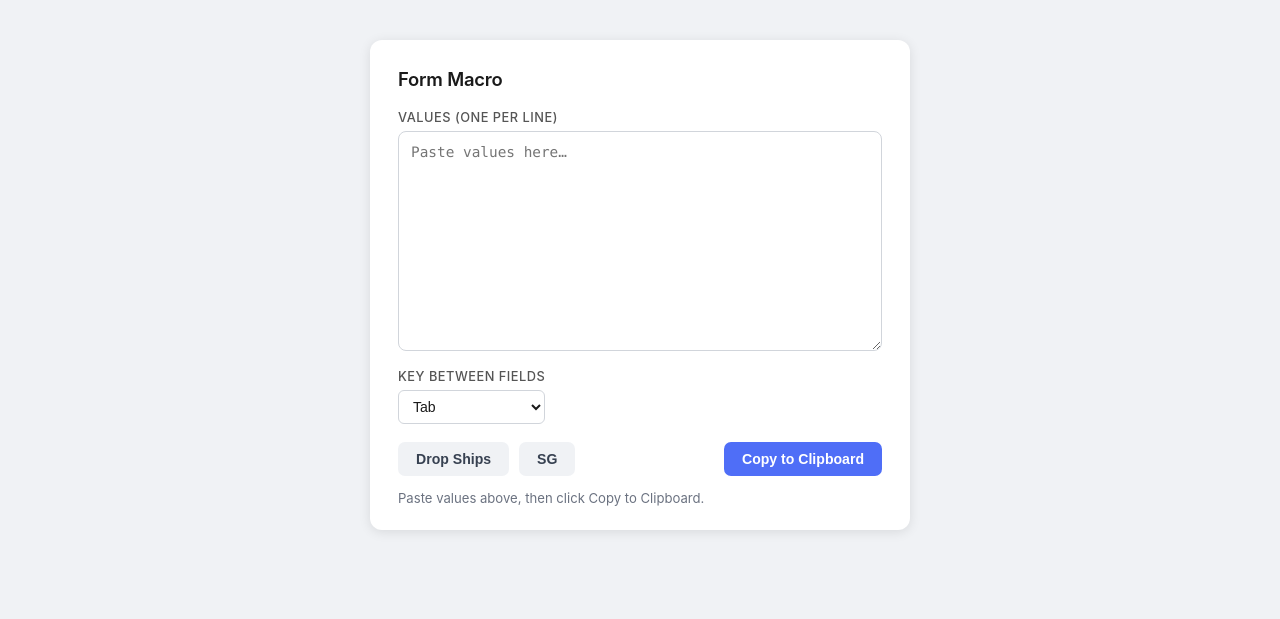
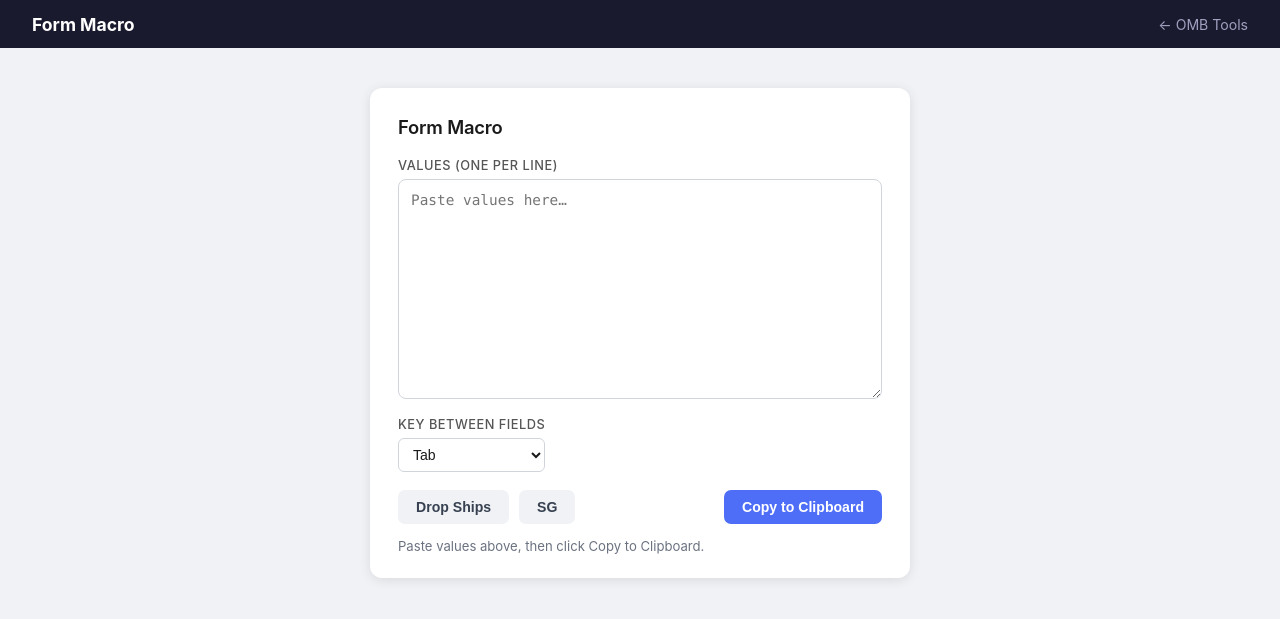
Before and after one commit to vserper/macroapp, a Flask app: page / in a window 1280 px wide. Shown: the top 619 px of the page. Run offline with Flask 3, Linux system fonts and the light colour scheme.

Commit message:
Add top nav bar with back link to OMB Tools portal
Matches the dark header pattern used across all other apps.
Also fixes alphabetical sort (landing page sorts by title;
lowercase 'macro' was sorting after 'Photo'/'PO').

Co-Authored-By: Claude Sonnet 4.6 <noreply@anthropic.com>

```diff
--- a/src/templates/index.html
+++ b/src/templates/index.html
@@ -11,6 +11,20 @@
       font-family: -apple-system, BlinkMacSystemFont, "Segoe UI", Roboto, sans-serif;
       background: #f0f2f5;
       min-height: 100vh;
+    }
+
+    nav {
+      background: #1a1a2e;
+      padding: 0.85rem 2rem;
+      display: flex;
+      align-items: center;
+      gap: 1.5rem;
+    }
+    nav .brand { color: #fff; font-weight: 700; font-size: 1.1rem; margin-right: auto; text-decoration: none; }
+    nav a.back { color: #a0a0c0; text-decoration: none; font-size: 0.88rem; transition: color 0.15s; }
+    nav a.back:hover { color: #fff; }
+
+    .page {
       display: flex;
       align-items: flex-start;
       justify-content: center;
@@ -127,6 +141,11 @@
   </style>
 </head>
 <body>
+<nav>
+  <span class="brand">Form Macro</span>
+  <a class="back" href="https://tools.ombwarehouse.com/">&#8592; OMB Tools</a>
+</nav>
+<div class="page">
 <div class="card">
   <h1>Form Macro</h1>
 
@@ -151,6 +170,7 @@
   </div>
 
   <div class="status" id="status">Paste values above, then click Copy to Clipboard.</div>
+</div>
 </div>
 
 <script>
```
